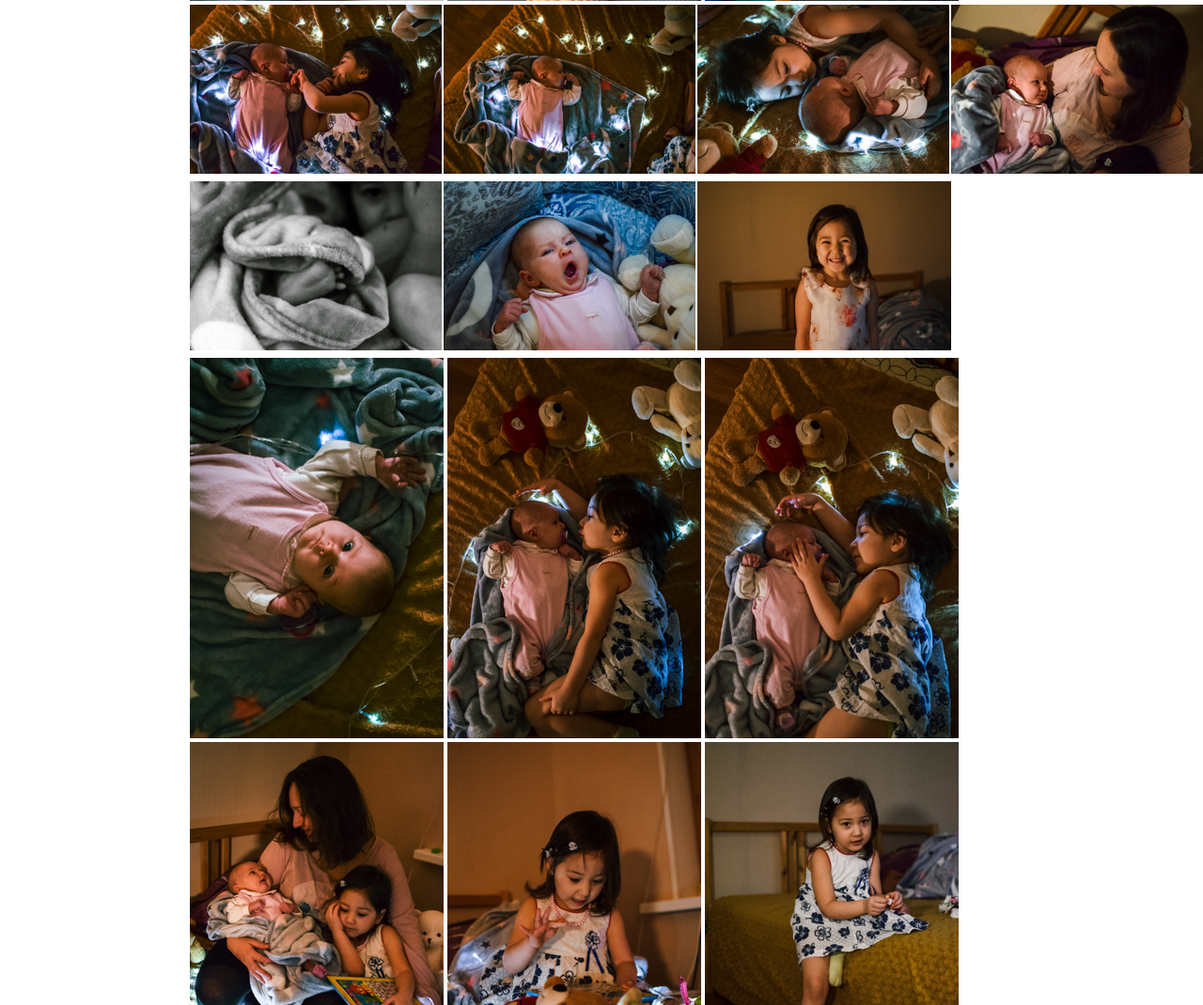
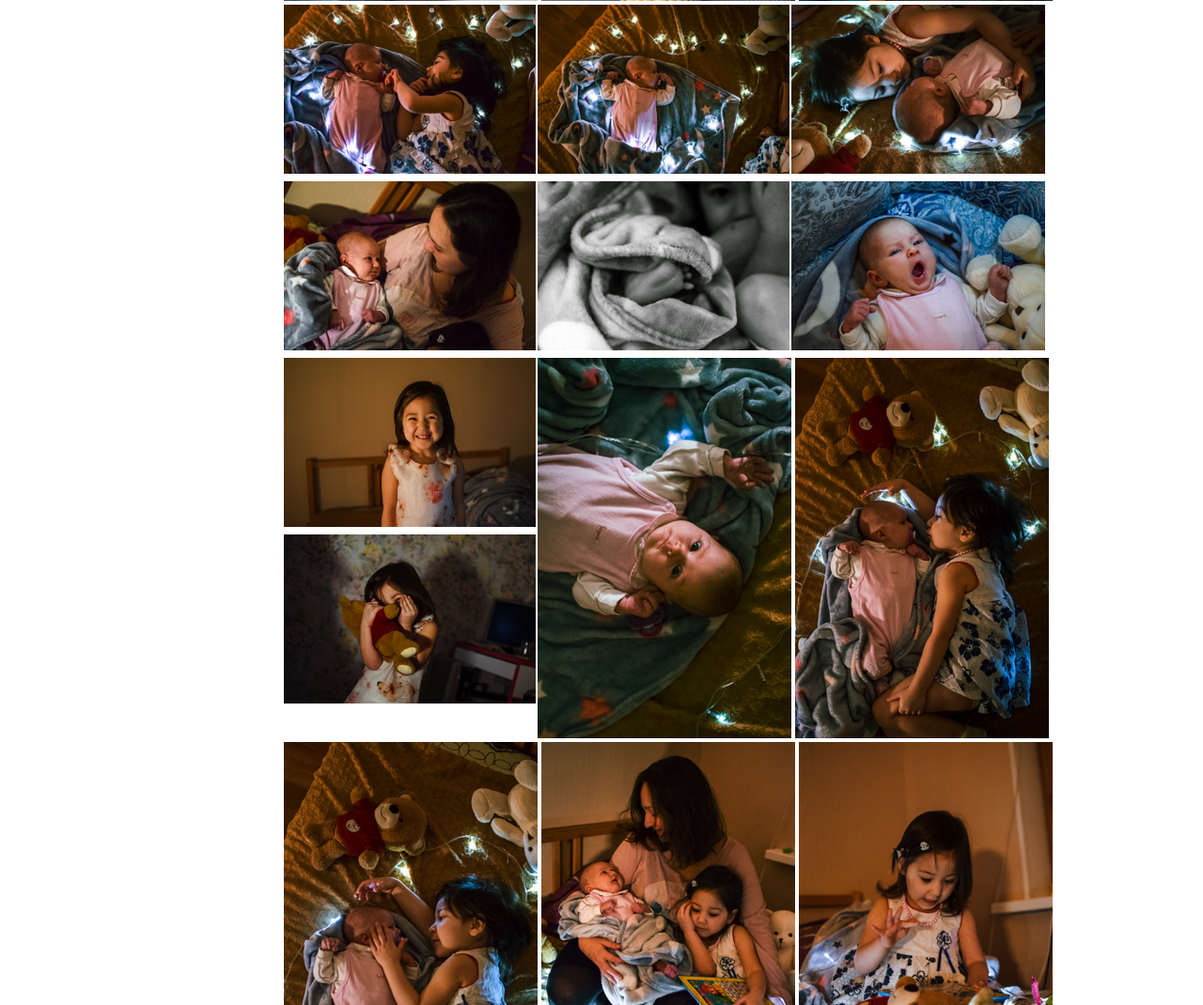
Before and after one commit to surfnikita/photographer-LIliya, a plain HTML site: page ProjectLiliya/pages/portret.html in a window 1280 px wide. Shown: the part 607-1677 px from the top of the page at 94% size. Drawn offline with nearby package versions, Linux system fonts and the light colour scheme.

Commit message:
Исправил галерею

```diff
--- a/ProjectLiliya/pages/portret.html
+++ b/ProjectLiliya/pages/portret.html
@@ -64,6 +64,7 @@
 			</div>
 			<div class="img270x180">
 				<img src="../images/portrait/small/IMG_9563.jpg" alt="Портрет">
+				<img src="../images/portrait/small/IMG_9569.jpg" alt="Портрет">
 			</div>
 
 			<img src="../images/portrait/small/IMG_9610.jpg" alt="Портрет">
--- a/ProjectLiliya/styles/style.css
+++ b/ProjectLiliya/styles/style.css
@@ -54,8 +54,8 @@
 	margin-bottom:40px;
 }
 .side-box{
-	min-width: 200px;
-	max-width: 200px;
+	min-width: 300px;
+	max-width: 300px;
 	min-height: 1000px;
 	max-height: 100%;
 
```
